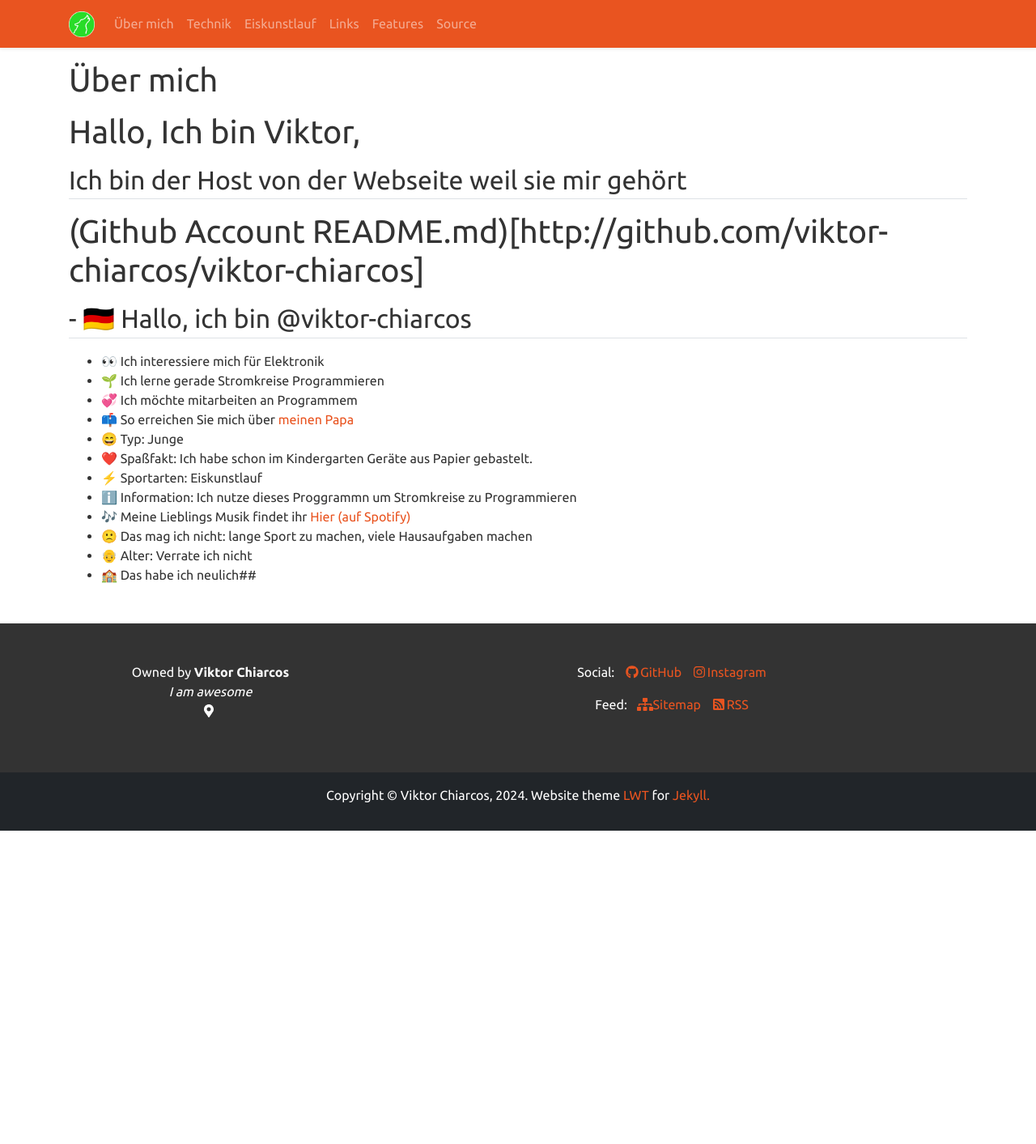
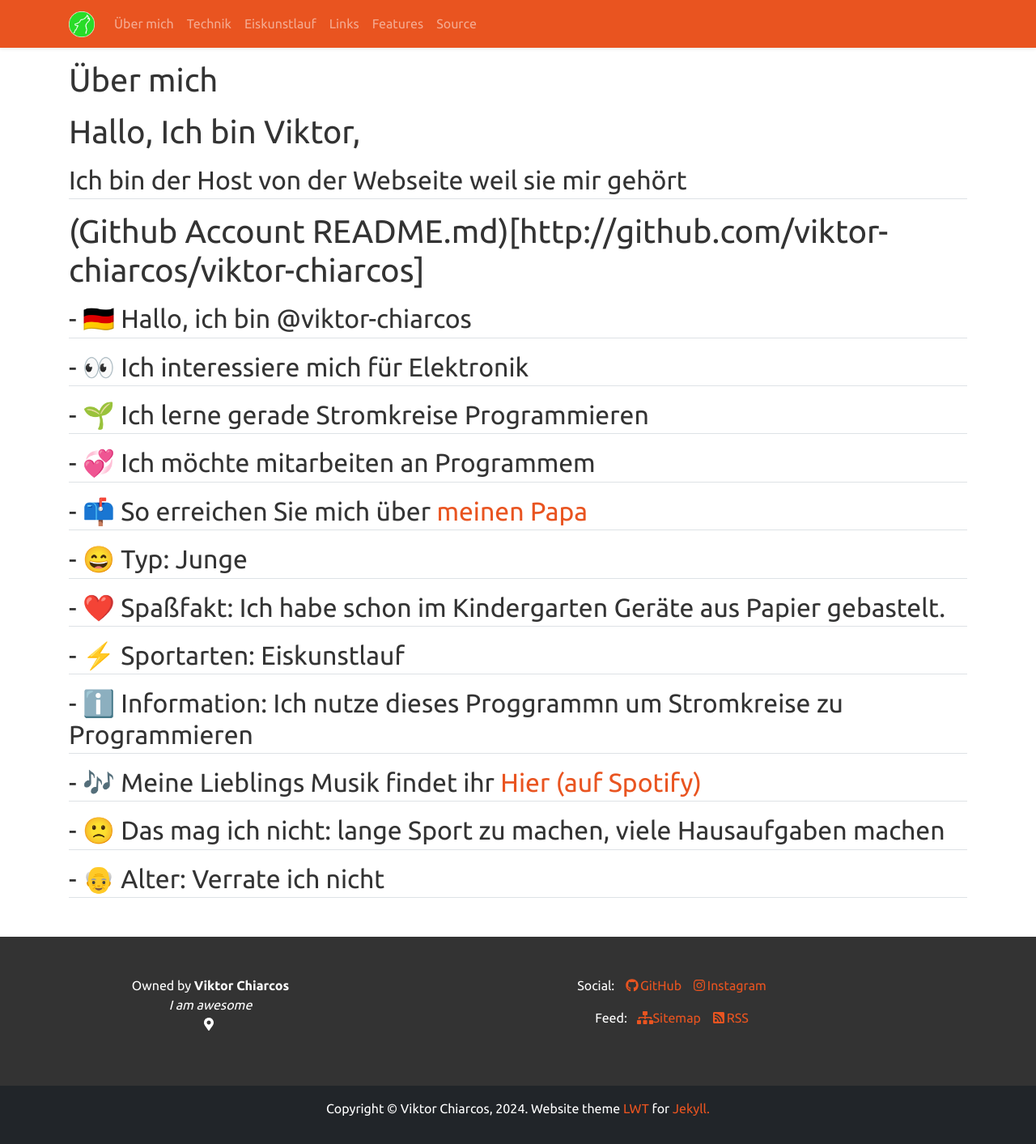
Before and after one commit to viktor-chiarcos/viktor-chiarcos.github.io, a Jekyll site: the page built from _pages/about.md, in a window 1280 px wide. Shown: the whole page at 81% size. Built offline with Jekyll 4.4.1, drawn with Linux system fonts in a browser that asks for light colours; before the commit the page ends 1026 px from its top, so only the background shows below that.

Commit message:
Update about.md

```diff
--- a/_pages/about.md
+++ b/_pages/about.md
@@ -10,15 +10,14 @@ permalink: /about/
 # (Github Account README.md)[http://github.com/viktor-chiarcos/viktor-chiarcos]
 
 ## - 🇩🇪 Hallo, ich bin @viktor-chiarcos
-- 👀 Ich interessiere mich für Elektronik
-- 🌱 Ich lerne gerade Stromkreise Programmieren
-- 💞️ Ich möchte mitarbeiten an Programmem
-- 📫 So erreichen Sie mich über [meinen Papa](https://github.com/chiarcos)
-- 😄 Typ: Junge
-- ❤️ Spaßfakt: Ich habe schon im Kindergarten Geräte aus Papier gebastelt.
-- ⚡️ Sportarten: Eiskunstlauf
-- ℹ️ Information: Ich nutze dieses Proggrammn um Stromkreise zu Programmieren
-- 🎶 Meine Lieblings Musik findet ihr [Hier (auf Spotify) ](https://open.spotify.com/playlist/33a3P5kT2XK7V2NE11puD2?si=TZKCPxLFRGmnVrRYJPqH_g&pi=e-7_wwSH6USaOR)
-- 🙁 Das mag ich nicht: lange Sport zu machen, viele Hausaufgaben machen
-- 👴 Alter: Verrate ich nicht
-- 🏫 Das habe ich neulich##
+## - 👀 Ich interessiere mich für Elektronik
+## - 🌱 Ich lerne gerade Stromkreise Programmieren
+## - 💞️ Ich möchte mitarbeiten an Programmem
+## - 📫 So erreichen Sie mich über [meinen Papa](https://github.com/chiarcos)
+## - 😄 Typ: Junge
+## - ❤️ Spaßfakt: Ich habe schon im Kindergarten Geräte aus Papier gebastelt.
+## - ⚡️ Sportarten: Eiskunstlauf
+## - ℹ️ Information: Ich nutze dieses Proggrammn um Stromkreise zu Programmieren
+## - 🎶 Meine Lieblings Musik findet ihr [Hier (auf Spotify) ](https://open.spotify.com/playlist/33a3P5kT2XK7V2NE11puD2?si=TZKCPxLFRGmnVrRYJPqH_g&pi=e-7_wwSH6USaOR)
+## - 🙁 Das mag ich nicht: lange Sport zu machen, viele Hausaufgaben machen
+## - 👴 Alter: Verrate ich nicht
```
